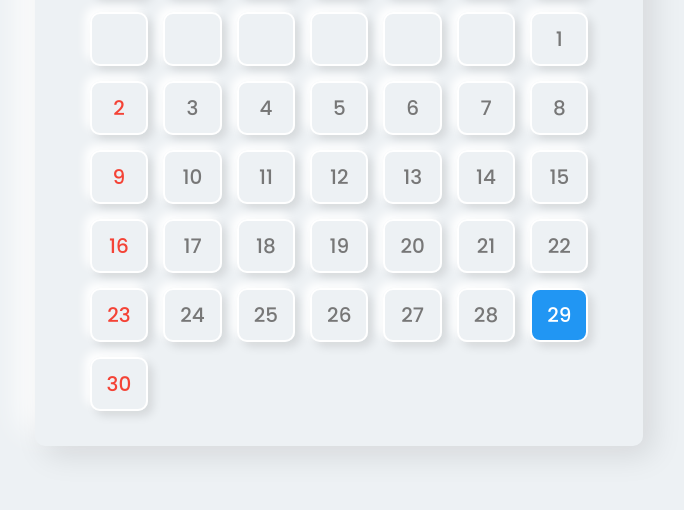
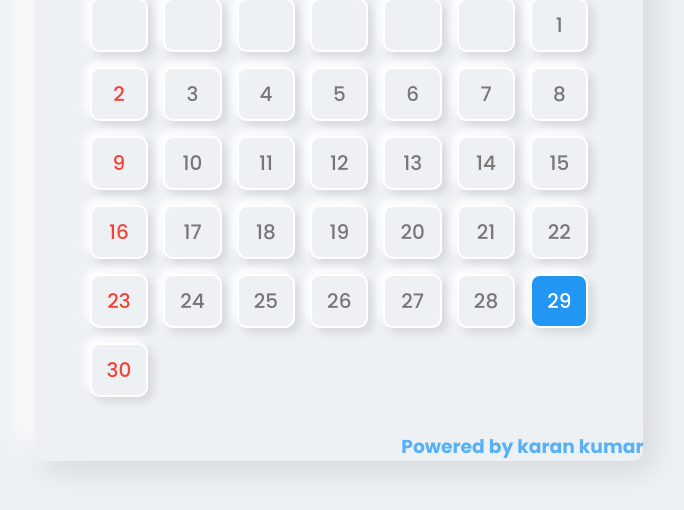
Before and after one commit to karankumar544/raDheY-2023-calendar, a plain HTML site: page index.html in a window 1280 px wide. Shown: the part 262-772 px from the top of the page, without its empty margins (301-985 px from the left). Drawn offline with Linux system fonts and the light colour scheme.

Commit message:
Update index.html

```diff
--- a/index.html
+++ b/index.html
@@ -15,6 +15,7 @@
           <div id="dycalendar">
 
           </div>
+              <h3 style="color: rgb(88, 177, 246); text-align: end;">Powered by karan kumar</h3>
          </div>
         </div>
     </section>
```
